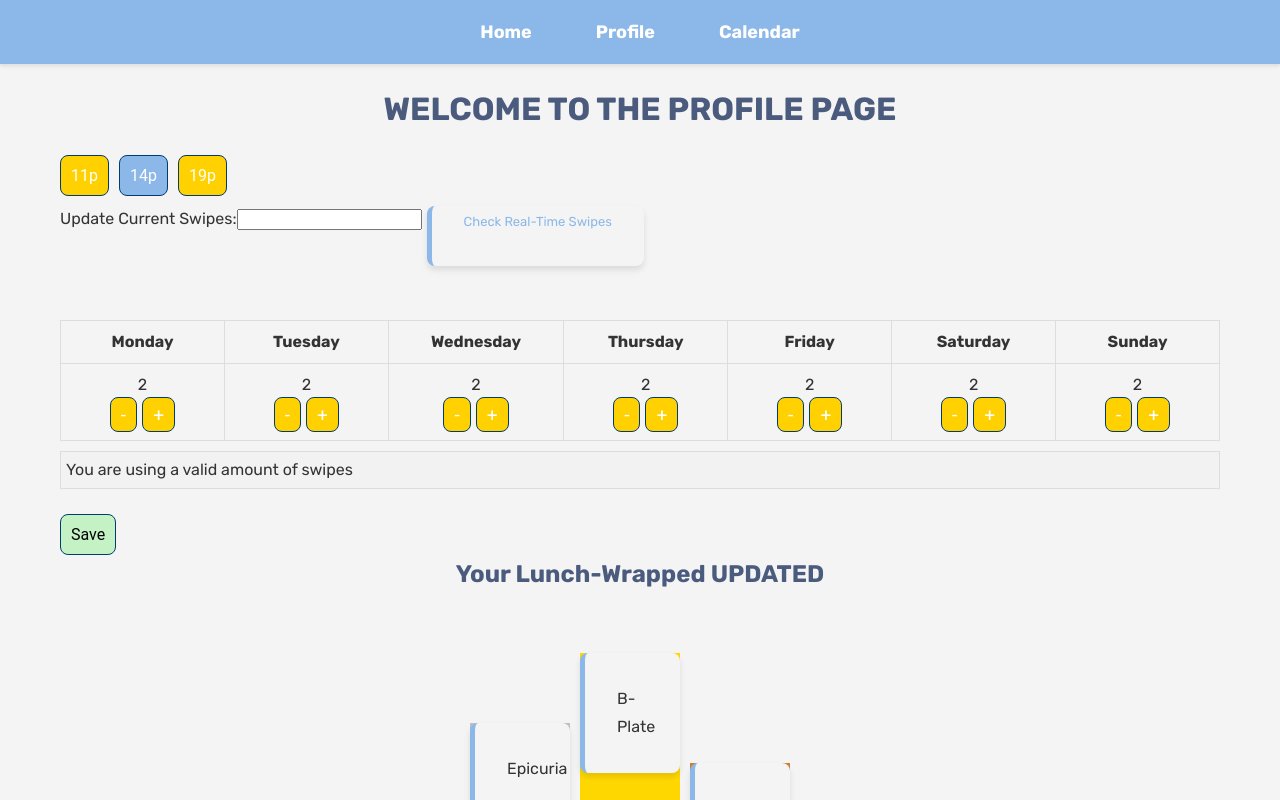
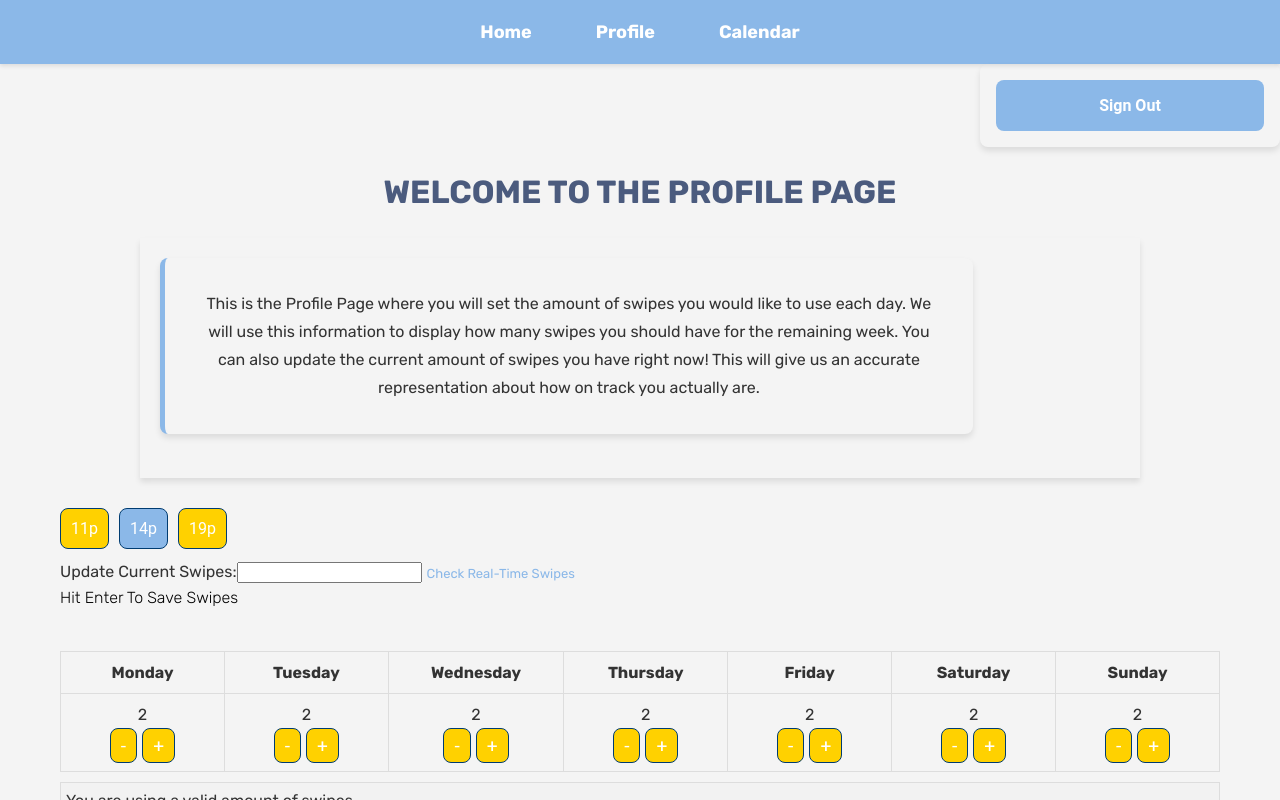
Before and after one commit to occost/Ucla-Swipe-Tracker, a Next.js app in the folder ucla-swiper-planner/: page /Profile in a window 1280 px wide. Shown: the top 800 px of the page. Built offline with nearby package versions, Linux system fonts and the light colour scheme; no server answers.

Commit message:
CSS/ Profile Descriptor
I had to fix Eideen's Gloabs css ptag messing with my podium standings. I also created a page descriptor.

```diff
--- a/ucla-swiper-planner/package.json
+++ b/ucla-swiper-planner/package.json
@@ -9,8 +9,10 @@
     "lint": "next lint"
   },
   "dependencies": {
+    "next": "^14.1.3",
     "react": "^18",
     "react-dom": "^18",
-    "next": "14.1.0"
+    "react-firebase-hooks": "^5.1.1",
+    "router": "^1.3.8"
   }
 }
--- a/ucla-swiper-planner/src/app/Profile/page.js
+++ b/ucla-swiper-planner/src/app/Profile/page.js
@@ -3,7 +3,7 @@
 
 import styles from '../styles/Profile.module.css'; // Import your CSS file for styling
 import SwipePlanner from "../components/UserPreferences.js";
-
+import SignOut from "../components/SignOutButton.js";
 import Navbar from '../components/navbar';
 
 const podiumData = [
@@ -19,13 +19,16 @@ const Profile = () => {
   return (
     <>
       <Navbar />
+      <SignOut />
       <SwipePlanner />
       <div className={styles.container}>
         <div className={styles.podium}>
           {/* Display the top 3 most visited restaurants */}
           {sortedPodiumData.slice(0, 3).map((restaurant, index) => (
             <div key={index} className={`${styles.podiumBlock} ${styles[`podiumBlock${index + 1}`]}`}>
-              <p>{restaurant.name}</p>
+              <div className={styles.restaurantName}>
+                <h3 className={styles.customP}>{restaurant.name}</h3>
+              </div>
             </div>
           ))}
         </div>
--- a/ucla-swiper-planner/src/app/components/Menu.js
+++ b/ucla-swiper-planner/src/app/components/Menu.js
@@ -69,6 +69,8 @@ import styles from '../styles/Menu.module.css';
 // const meals = FetchMenu();
 // console.log(meals)
 
+
+
 export default function Menu(){
     return (
         <div className={styles.menu}>
--- a/ucla-swiper-planner/src/app/components/UserPreferences.js
+++ b/ucla-swiper-planner/src/app/components/UserPreferences.js
@@ -125,6 +125,16 @@ const SwipePlanner = () => {
   return (
     <div className={styles.container}>
       <h1 className={styles.title}>WELCOME TO THE PROFILE PAGE</h1>
+
+      <div className={styles.explanationBox}>
+        <p className={styles.explanationText}>
+          This is the Profile Page where you will set the amount of swipes you would like to use each day.
+          We will use this information to display how many swipes you should have for the remaining week.
+          You can also update the current amount of swipes you have right now! This will give us an accurate
+          representation about how on track you actually are.
+        </p>
+      </div>
+
       <div className={styles.buttonGroup}>
         <button
           className={`${styles.button} ${selectedOption === "11p" && styles.selected}`}
@@ -144,11 +154,10 @@ const SwipePlanner = () => {
         >
           19p
         </button>
-
       </div>
 
       <div>
-        <form className={styles.formContainer}>
+        <form className={styles.formContainer} >
           <label className={styles.formLabelCont}>
             Update Current Swipes:
             <input
@@ -157,11 +166,15 @@ const SwipePlanner = () => {
               onChange={handleCurrentSwipesChange}
             />
           </label>
-          <p className={styles.updateSwipes}>
-            <a href="https://myhousing.hhs.ucla.edu/shib/swipes" target="_blank" rel="noopener noreferrer">Check Real-Time Swipes</a>
-          </p>
+          <div className={styles.updateSwipes}>
+            <div className={styles.p}>
+              <a href="https://myhousing.hhs.ucla.edu/shib/swipes" target="_blank" rel="noopener noreferrer">Check Real-Time Swipes</a>
+            </div>
+          </div>
         </form>
       </div>
+
+      <h4 className={styles.customP1}>Hit Enter To Save Swipes</h4>
 
       <table className={styles.table}>
         <thead>
--- a/ucla-swiper-planner/src/app/globals.css
+++ b/ucla-swiper-planner/src/app/globals.css
@@ -71,7 +71,6 @@ p {
   line-height: 1.75; /* Improves readability by increasing line height */
   margin-bottom: 1.5rem; /* Adds spacing below paragraphs */
   max-width: 80ch; /* Controls the maximum width of text lines for readability */
-  text-align: justify; /* Justifies the text for a uniform appearance */
   padding: 2rem; /* Adds internal spacing for the paragraph */
   background-color: var(--light-gray); /* Light gray background for soft contrast */
   border-left: 5px solid var(--ucla-blue); /* Stylistic accent line using UCLA Blue */
--- a/ucla-swiper-planner/src/app/page.js
+++ b/ucla-swiper-planner/src/app/page.js
@@ -7,6 +7,7 @@ import SignIn from './components/SignInButton';
 
 // Styles
 import styles from './styles/Home.module.css'; // Adjust the import path as needed
+
 
 
 
--- a/ucla-swiper-planner/src/app/styles/Profile.module.css
+++ b/ucla-swiper-planner/src/app/styles/Profile.module.css
@@ -11,23 +11,20 @@
   /* Add a subtle 3D text shadow */
 }
 
-.formLabelCont{
+.formLabelCont {
   margin-right: 5px;
 }
 
-.updateSwipes{
+.updateSwipes {
   padding-top: 5px;
   font-size: small;
 }
 
-.updateSwipes p {
- color: green;
-}
 
 .formContainer {
   display: flex;
   margin-top: 10px;
-  margin-bottom: 30px;
+  margin-bottom: 0px;
   /* Add margin to separate the form from buttons */
 }
 
@@ -174,6 +171,7 @@
   order: 2;
 }
 
+
 .podiumBlock2 {
   height: 130px;
   background-color: silver;
@@ -187,3 +185,33 @@
   /* Change the color to bronze for the third place */
   order: 3;
 }
+
+.customP {
+  /* Reset to default styles of p tag */
+  color: black;
+  font-weight: 80;
+}
+
+.customP1 {
+  /* Reset to default styles of p tag */
+  color: black;
+  font-weight: 80;
+  margin-bottom: 40px;
+}
+
+.explanationBox {
+  max-width: 1000px;
+  margin: 0 auto;
+  padding: 20px;
+  box-shadow: 0 4px 6px rgba(0, 0, 0, 0.1);
+  text-align: center;
+  margin-bottom: 30px;
+}
+
+
+.explanationText{
+  display: flex;
+  flex-direction: column;
+  justify-content: center;
+  height: 100%;
+}
```
Also changed, not shown: 1 other file (tests, documents, lock files or other folders).
